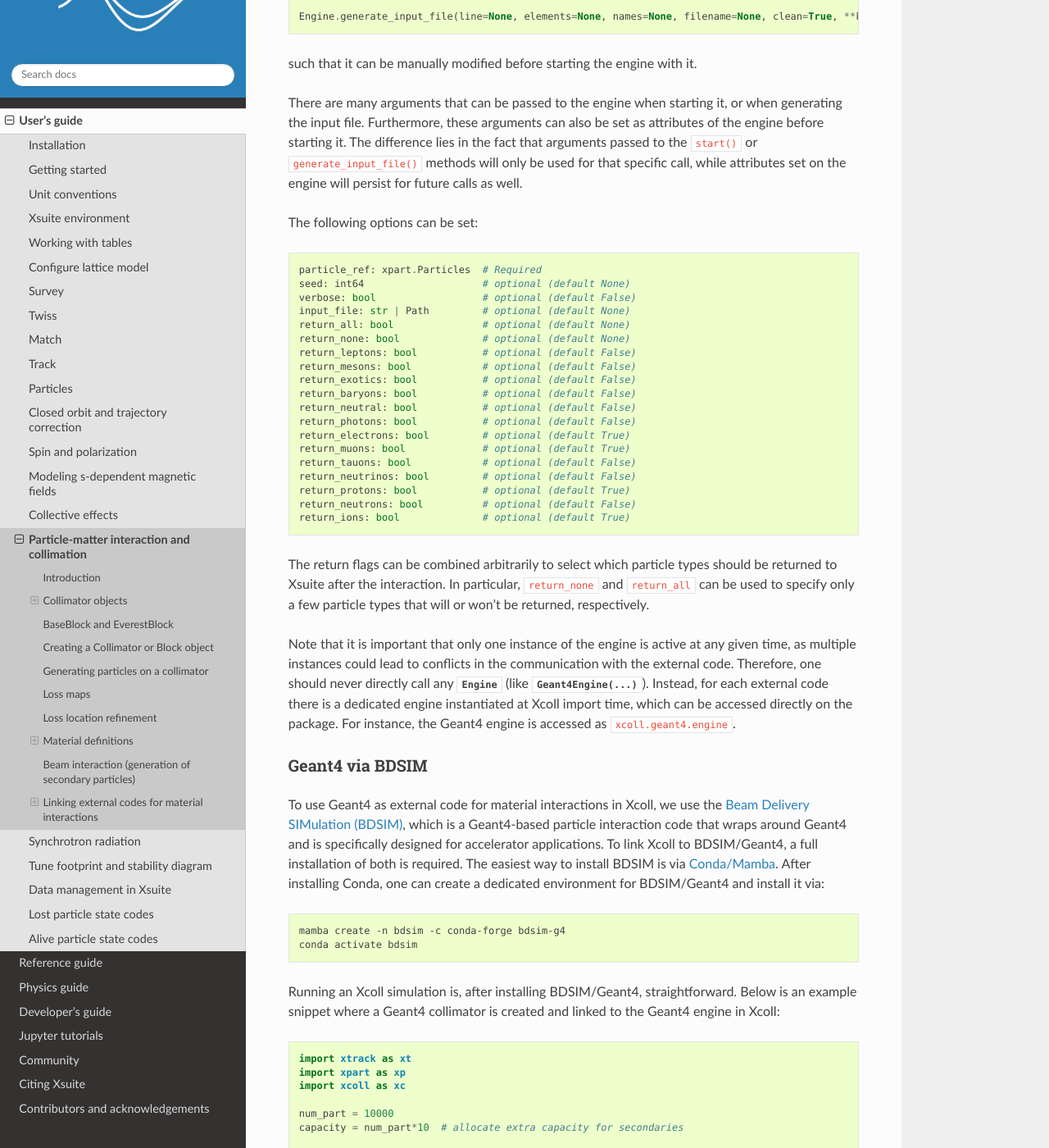
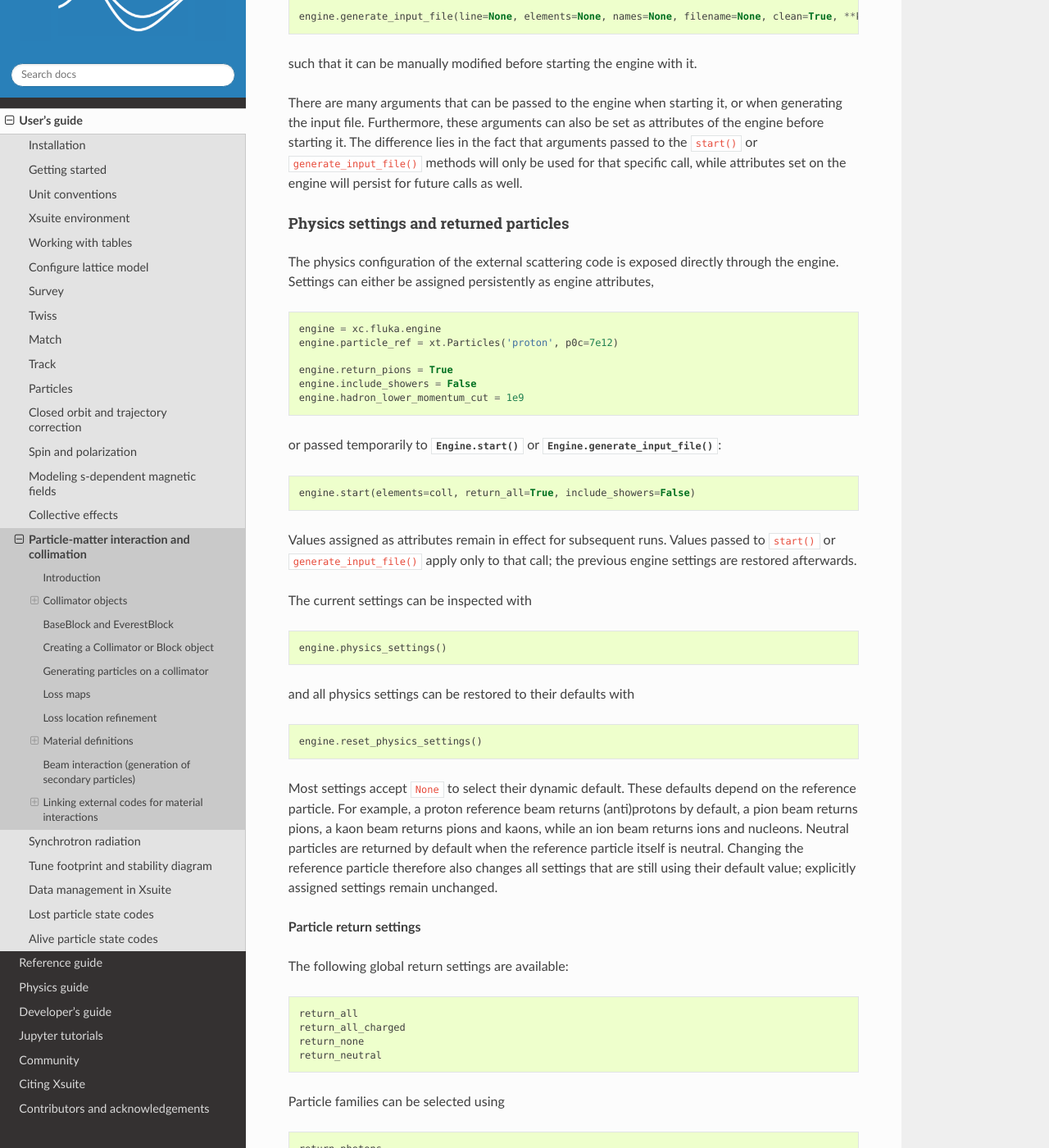
Before and after one commit to xsuite/xsuite, a Sphinx documentation site: the page built from docs/collimation.rst, in a window 1280 px wide and 1400 px high, scrolled down 11876 px. Shown: the whole window at 82% size. Built offline with Sphinx 7.4.7 and the Read the Docs theme 3.1.0, drawn with Linux system fonts in a browser that asks for light colours; pages that are not in the unit, such as notebooks, are missing from menus; the version number could not be read and is left out; some of the changed text lies outside the part shown.

Commit message:
Updated documentation on Xcoll scattering engines

```diff
--- a/docs/collimation.rst
+++ b/docs/collimation.rst
@@ -470,17 +470,17 @@ of the engine are:
 
 .. code-block:: python
 
-	Engine.start(line=None, elements=None, names=None, input_file=None, cwd=None,
+	engine.start(line=None, elements=None, names=None, input_file=None, cwd=None,
                      clean=True, **kwargs)
 
-	Engine.stop(clean=False)
+	engine.stop(clean=False)
 
 To start the engine, there are multiple options:
 
- - ``Engine.start(line=line)``: the engine will link all relevant elements in the line
- - ``Engine.start(line=line, names=names)``: the engine will only link the elements ``names`` (which should be present in the line)
- - ``Engine.start(elements=elements)``: the engine will link the provided list of elements
- - ``Engine.start(..., input_file=input_file)``: the engine will use the provided input file instead of auto-generating one (its elements need to match those provided)
+ - ``engine.start(line=line)``: the engine will link all relevant elements in the line
+ - ``engine.start(line=line, names=names)``: the engine will only link the elements ``names`` (which should be present in the line)
+ - ``engine.start(elements=elements)``: the engine will link the provided list of elements
+ - ``engine.start(..., input_file=input_file)``: the engine will use the provided input file instead of auto-generating one (its elements need to match those provided)
 
 It is possible to specify the working directory ``cwd`` where the external code will be executed and where input/output files and logs will be stored.
 If ``clean=True``, the working directory will be cleaned up.
@@ -489,7 +489,7 @@ If more control over the input file is desired, it is possible to pre-generate i
 
 .. code-block:: python
 
-    Engine.generate_input_file(line=None, elements=None, names=None, filename=None, clean=True, **kwargs)
+    engine.generate_input_file(line=None, elements=None, names=None, filename=None, clean=True, **kwargs)
 
 such that it can be manually modified before starting the engine with it.
 
@@ -499,33 +499,148 @@ The difference lies in the fact that arguments passed to the ``start()`` or ``ge
 methods will only be used for that specific call, while attributes set on the engine will persist
 for future calls as well.
 
-The following options can be set:
+Physics settings and returned particles
+^^^^^^^^^^^^^^^^^^^^^^^^^^^^^^^^^^^^^^^
+
+The physics configuration of the external scattering code is exposed directly
+through the engine. Settings can either be assigned persistently as engine
+attributes,
 
 .. code-block:: python
 
-    particle_ref: xpart.Particles  # Required
-    seed: int64                    # optional (default None)
-    verbose: bool                  # optional (default False)
-    input_file: str | Path         # optional (default None)
-    return_all: bool               # optional (default None)
-    return_none: bool              # optional (default None)
-    return_leptons: bool           # optional (default False)
-    return_mesons: bool            # optional (default False)
-    return_exotics: bool           # optional (default False)
-    return_baryons: bool           # optional (default False)
-    return_neutral: bool           # optional (default False)
-    return_photons: bool           # optional (default False)
-    return_electrons: bool         # optional (default True)
-    return_muons: bool             # optional (default True)
-    return_tauons: bool            # optional (default False)
-    return_neutrinos: bool         # optional (default False)
-    return_protons: bool           # optional (default True)
-    return_neutrons: bool          # optional (default False)
-    return_ions: bool              # optional (default True)
+    engine = xc.fluka.engine
+    engine.particle_ref = xt.Particles('proton', p0c=7e12)
 
-The return flags can be combined arbitrarily to select which particle types should be
-returned to Xsuite after the interaction. In particular, ``return_none`` and ``return_all``
-can be used to specify only a few particle types that will or won't be returned, respectively.
+    engine.return_pions = True
+    engine.include_showers = False
+    engine.hadron_lower_momentum_cut = 1e9
+
+or passed temporarily to :meth:`Engine.start` or
+:meth:`Engine.generate_input_file`:
+
+.. code-block:: python
+
+    engine.start(elements=coll, return_all=True, include_showers=False)
+
+Values assigned as attributes remain in effect for subsequent runs. Values passed
+to ``start()`` or ``generate_input_file()`` apply only to that call; the previous
+engine settings are restored afterwards.
+
+The current settings can be inspected with
+
+.. code-block:: python
+
+    engine.physics_settings()
+
+and all physics settings can be restored to their defaults with
+
+.. code-block:: python
+
+    engine.reset_physics_settings()
+
+Most settings accept ``None`` to select their dynamic default. These defaults
+depend on the reference particle. For example, a proton reference beam returns
+(anti)protons by default, a pion beam returns pions, a kaon beam returns pions
+and kaons, while an ion beam returns ions and nucleons. Neutral particles are
+returned by default when the reference particle itself is neutral. Changing the
+reference particle therefore also changes all settings that are still using their
+default value; explicitly assigned settings remain unchanged.
+
+**Particle return settings**
+
+The following global return settings are available:
+
+.. code-block:: text
+
+    return_all
+    return_all_charged
+    return_none
+    return_neutral
+
+Particle families can be selected using
+
+.. code-block:: text
+
+    return_photons
+    return_leptons
+    return_baryons
+    return_mesons
+    return_ions
+
+and individual families using
+
+.. code-block:: text
+
+    return_electrons
+    return_muons
+    return_tauons
+    return_neutrinos
+
+    return_protons
+    return_neutrons
+    return_other_baryons
+
+    return_pions
+    return_kaons
+    return_other_mesons
+
+The family settings such as ``return_leptons`` and ``return_mesons`` act on all
+their corresponding individual settings.
+
+``return_neutral`` is a global modifier. When it is false, neutral members of
+otherwise enabled particle families are not returned.
+
+Individual PDG IDs can additionally be selected or excluded:
+
+.. code-block:: python
+
+    # Always return D+
+    engine.return_pdg_id(411)
+
+    # Several IDs can be supplied at once
+    engine.return_pdg_id([411, -411, 421])
+
+    # Explicitly suppress pi+
+    engine.dont_return_pdg_id(211)
+
+    # Query the effective selection
+    engine.pdg_id_is_returned(411)
+
+These explicit PDG-ID selections have highest priority. This makes it possible,
+for example, to start from ``return_none=True`` and enable a few specific
+particles, or to start from ``return_all=True`` and suppress selected species.
+
+**Physics processes**
+
+The following interaction processes can be enabled or disabled where supported
+by the selected backend:
+
+.. code-block:: text
+
+    include_showers
+    include_single_coulomb
+    include_multiple_coulomb
+    include_ionisation_fluctuations
+    include_pair_production
+    include_bremsstrahlung
+    include_elastic
+    include_inelastic
+
+The available momentum and energy cuts are:
+
+.. code-block:: text
+
+    hadron_lower_momentum_cut
+    photon_lower_momentum_cut
+    electron_lower_momentum_cut
+    relative_energy_cut
+
+Not every backend supports every setting. FLUKA currently does not use
+``relative_energy_cut``; the Geant4 interface currently exposes
+``relative_energy_cut`` but not the individual process switches or the three
+absolute momentum cuts. Accessing a setting not supported by a backend raises
+an ``AttributeError``. Calling ``engine.physics_settings()`` shows the settings
+available for that engine.
 
 Note that it is important that only one instance of the engine is active at any
 given time, as multiple instances could lead to conflicts in the communication with
```
